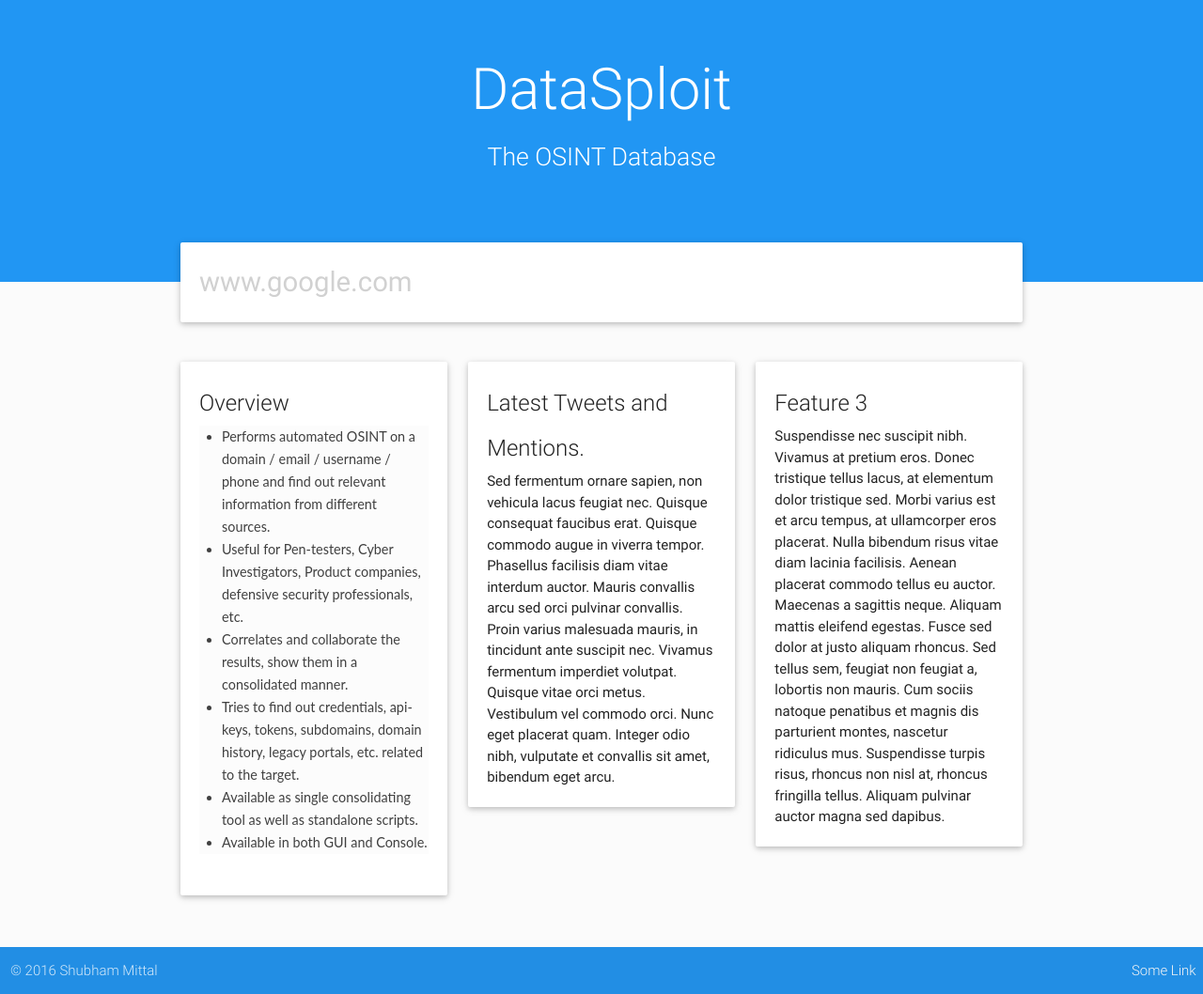
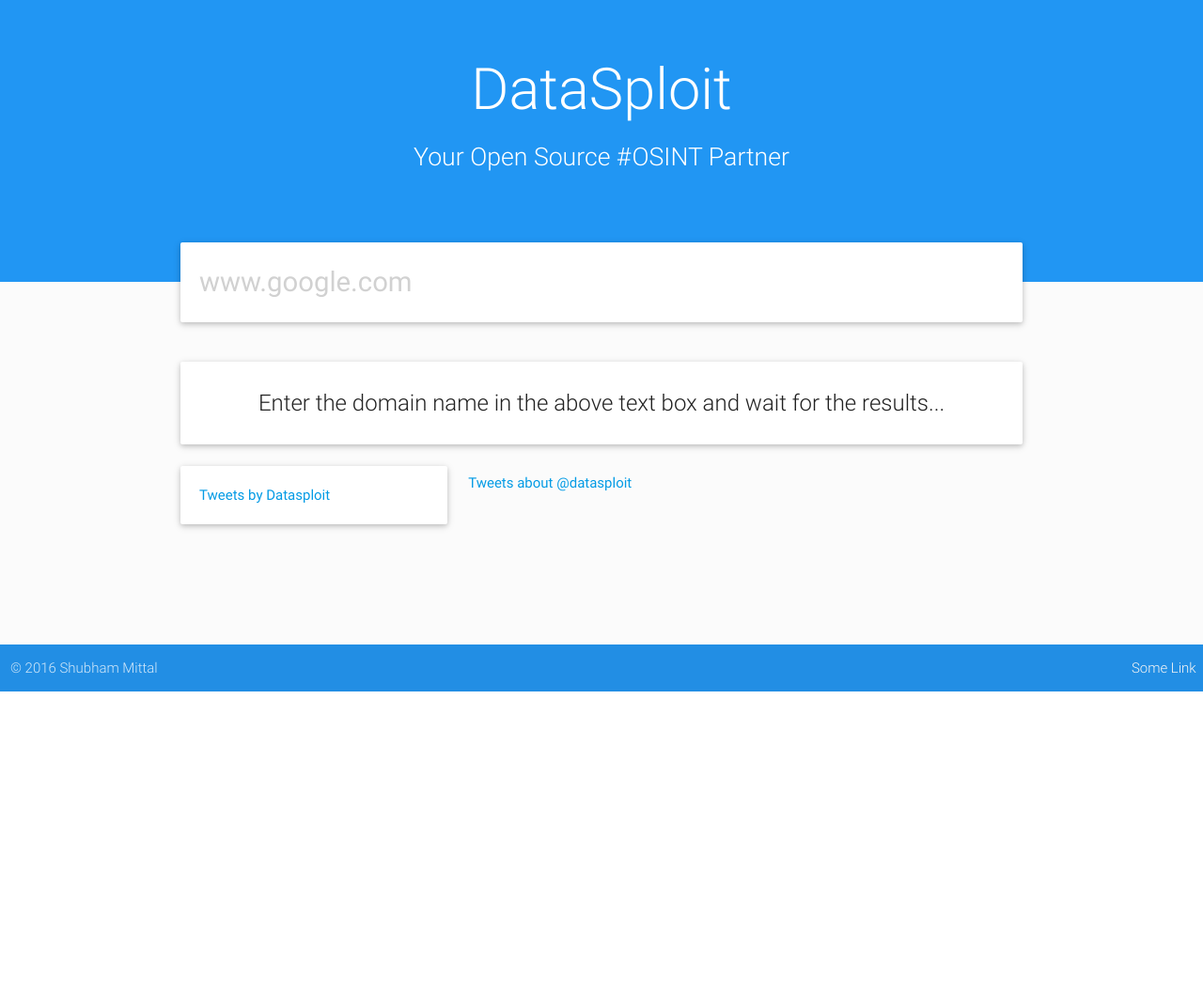
Before and after one commit to dvopsway/datasploit, a Django app: page /osint/ in a window 1280 px wide. Shown: the part 64-1122 px from the top of the page at 94% size. After the commit the page ends 800 px from the top, so only its background shows below. Run offline with Django 3.2, Linux system fonts and the light colour scheme; parts of the project's set-up code (start-up, migrations or seed data) failed here and were passed over; some libraries are stand-ins or nearby versions.

Commit message:
Django Changes

```diff
--- a/core/osint/domain_subdomains.py
+++ b/core/osint/domain_subdomains.py
@@ -112,7 +112,7 @@
 
 
 
-def netcraft_makecookies(cookie):
+#def netcraft_makecookies(cookie):
 	cookies = dict()
 	cookies_list = cookie[0:cookie.find(';')].split("=")
 	cookies[cookies_list[0]] = cookies_list[1]
@@ -147,7 +147,7 @@
 			for x in range(2,num_pages):
 				print "....."
 				url  = "http://searchdns.netcraft.com/?host=%s&last=%s&from=%s&restriction=site%%20contains" % (domain, last_item, next_page)
-				req2 = requests.get(url, cookies = cookies)
+				req2 = requests.get(url)
 				link_regx = re.compile('<a href="http://toolbar.netcraft.com/site_report\?url=(.*)">')
 				links_list = link_regx.findall(req2.content)
 				for y in links_list:
--- a/core/templates/base.html
+++ b/core/templates/base.html
@@ -30,7 +30,7 @@
 				<div class="nav-wrapper">
 					<a href="/osint" class="brand-logo">&nbsp;&nbsp;Datasploit</a>
 					<ul id="nav-mobile" class="right hide-on-med-and-down">
-						<li><a href="https://twitter.com/upgoingstar">Twitter</a></li>
+						<li><a href="https://twitter.com/datasploit">Twitter</a></li>
 						<li><a href="https://github.com/upgoingstar/datasploit">Github</a></li>
 					</ul>
 				</div>
--- a/core/templates/index.html
+++ b/core/templates/index.html
@@ -16,7 +16,7 @@
 			<span style="font-size:46pt;font-weight:300;">DataSploit</span>
 		</div>
 		<div class="sub-heading center white-text" style="padding-top:5px;">
-			<span style="font-size:20pt;font-weight:300;">The OSINT Database</span>
+			<span style="font-size:20pt;font-weight:300;">Your Open Source #OSINT Partner</span>
 		</div>
 	</section>
 
@@ -38,38 +38,44 @@
 	</div>
 	<div class="container">
 	<div class="row">
-		<div class="col s12 m4">
+		<div class="col s12">
 			<div class="card">
 				<div class="card-content">
-					<span class="card-title">Overview</span>
-					<p><ul style="background-color: #fcfcfc; box-sizing: border-box; color: #404040; font-family: Lato, proxima-nova, &quot;Helvetica Neue&quot;, Arial, sans-serif; font-size: 14.4px; line-height: 24px; margin: 0px 0px 24px; padding: 0px;">
-<li style="box-sizing: border-box; list-style: disc; margin-left: 24px;">Performs automated OSINT on a domain / email / username / phone and find out relevant information from different sources.</li>
-<li style="box-sizing: border-box; list-style: disc; margin-left: 24px;">Useful for Pen-testers, Cyber Investigators, Product companies, defensive security professionals, etc.</li>
-<li style="box-sizing: border-box; list-style: disc; margin-left: 24px;">Correlates and collaborate the results, show them in a consolidated manner.</li>
-<li style="box-sizing: border-box; list-style: disc; margin-left: 24px;">Tries to find out credentials, api-keys, tokens, subdomains, domain history, legacy portals, etc. related to the target.</li>
-<li style="box-sizing: border-box; list-style: disc; margin-left: 24px;">Available as single consolidating tool as well as standalone scripts.</li>
-<li style="box-sizing: border-box; list-style: disc; margin-left: 24px;">Available in both GUI and Console.</li>
-</ul>
+					<span class="card-title"><center>Enter the domain name in the above text box and wait for the results...</center></span>
+					<p>
 </p>
 				</div>
 			</div>
 		</div>
-		<div class="col s12 m4">
+		<div class="col s12 m4" height="10">
 			<div class="card">
 				<div class="card-content">
-					<span class="card-title">Latest Tweets and Mentions.</span>
-					<p>Sed fermentum ornare sapien, non vehicula lacus feugiat nec. Quisque consequat faucibus erat. Quisque commodo augue in viverra tempor. Phasellus facilisis diam vitae interdum auctor. Mauris convallis arcu sed orci pulvinar convallis. Proin varius malesuada mauris, in tincidunt ante suscipit nec. Vivamus fermentum imperdiet volutpat. Quisque vitae orci metus. Vestibulum vel commodo orci. Nunc eget placerat quam. Integer odio nibh, vulputate et convallis sit amet, bibendum eget arcu.</p>
+					<p> <a class="twitter-timeline" data-height="800" href="https://twitter.com/datasploit">Tweets by Datasploit</a> <script async src="//platform.twitter.com/widgets.js" charset="utf-8"></script></p>
 				</div>
 			</div>
 		</div>
 		<div class="col s12 m4">
-			<div class="card">
+			<div class="twitter">
 				<div class="card-content">
-					<span class="card-title">Feature 3</span>
-					<p>Suspendisse nec suscipit nibh. Vivamus at pretium eros. Donec tristique tellus lacus, at elementum dolor tristique sed. Morbi varius est et arcu tempus, at ullamcorper eros placerat. Nulla bibendum risus vitae diam lacinia facilisis. Aenean placerat commodo tellus eu auctor. Maecenas a sagittis neque. Aliquam mattis eleifend egestas. Fusce sed dolor at justo aliquam rhoncus. Sed tellus sem, feugiat non feugiat a, lobortis non mauris. Cum sociis natoque penatibus et magnis dis parturient montes, nascetur ridiculus mus. Suspendisse turpis risus, rhoncus non nisl at, rhoncus fringilla tellus. Aliquam pulvinar auctor magna sed dapibus.</p>
+					<p>            <a class="twitter-timeline" data-dnt="true" href="https://twitter.com/search?q=%40datasploit" data-widget-id="754092553293602816">Tweets about @datasploit</a>
+            <script>!function(d,s,id){var js,fjs=d.getElementsByTagName(s)[0],p=/^http:/.test(d.location)?'http':'https';if(!d.getElementById(id)){js=d.createElement(s);js.id=id;js.src=p+"://platform.twitter.com/widgets.js";fjs.parentNode.insertBefore(js,fjs);}}(document,"script","twitter-wjs");</script>
+
+          </p>
 				</div>
 			</div>
 		</div>
+		<div class="col s12 m4">
+			<div class="twitter">
+				<div class="card-content">
+					<p>
+					</p>
+				</div>
+			</div>
+		</div>
+
+
+
+
 	</div>
 	</div>
 {% endblock %}
```
